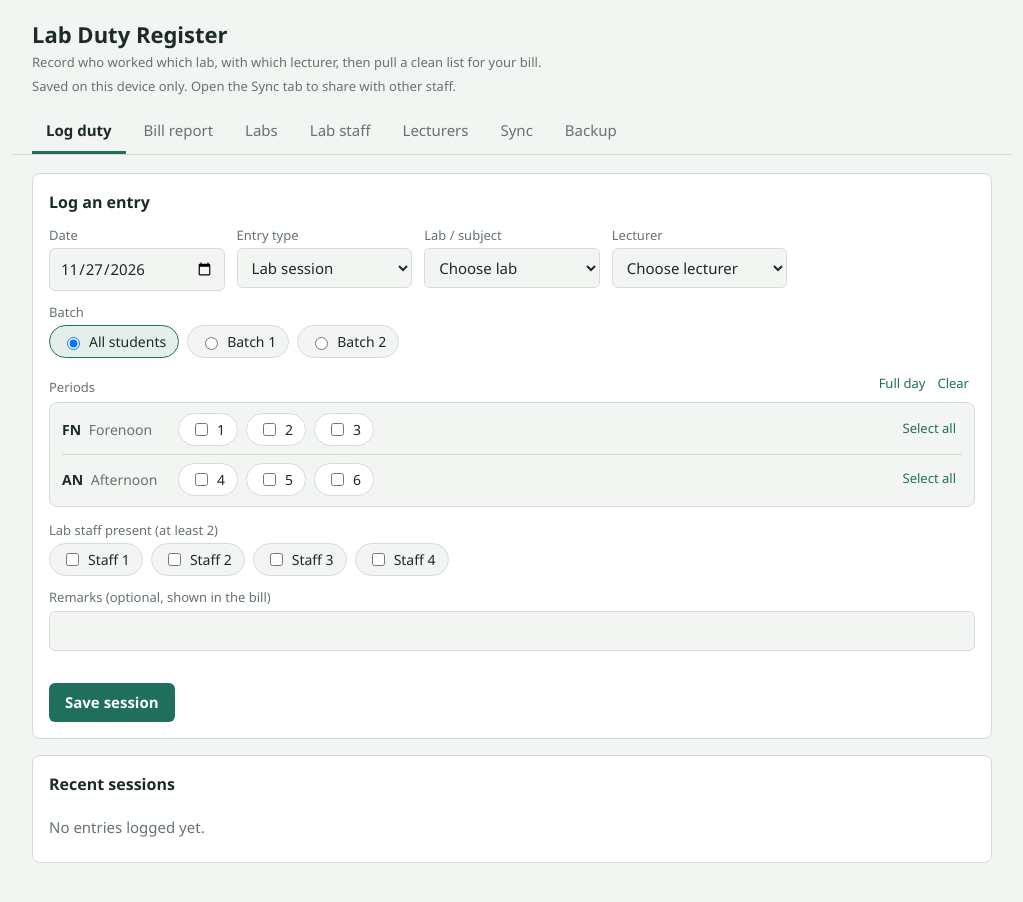
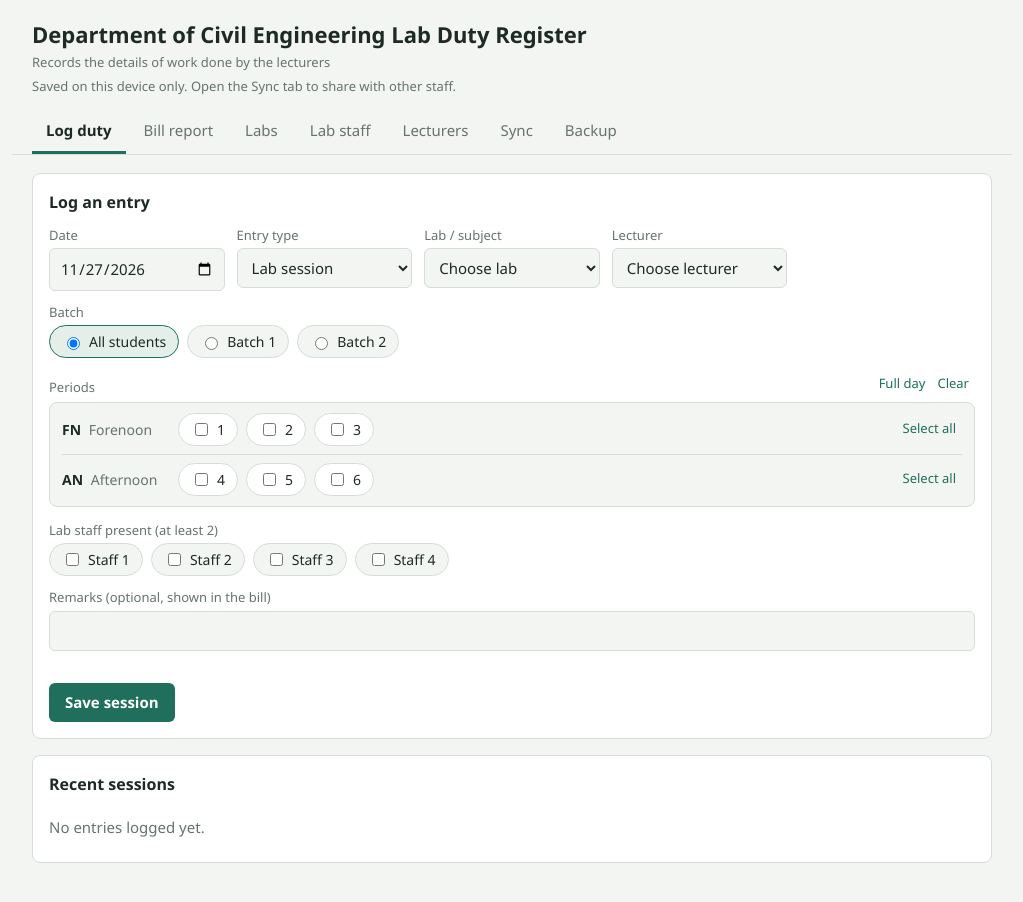
Before and after one commit to sukumaranshravan/lecturers_workdone, a plain HTML site: page index.html in a window 1280 px wide. Shown: the whole page, without its empty margins (128-1151 px from the left). Drawn offline with Linux system fonts and the light colour scheme.

Commit message:
Update index.html

```diff
--- a/index.html
+++ b/index.html
@@ -3,7 +3,7 @@
 <head>
 <meta charset="utf-8">
 <meta name="viewport" content="width=device-width, initial-scale=1">
-<title>Lab Duty Register</title>
+<title>Dept of Civil Eng:Lab Duty Register</title>
 <style>
 :root{--bg:#f3f5f2;--card:#fff;--ink:#1d2a26;--mute:#66736e;--line:#d6ddd8;--accent:#1f6f5c;--accent-ink:#fff;--warn:#b3402a;--soft:#e4efe9}
 @media (prefers-color-scheme:dark){:root{--bg:#141b18;--card:#1c2622;--ink:#e6eee9;--mute:#98a8a1;--line:#2d3b35;--accent:#58b99f;--accent-ink:#0f1a16;--warn:#ef8a74;--soft:#233a31}}
@@ -67,8 +67,8 @@ button.link:hover{text-decoration:underline}
 </head>
 <body>
 <header>
-  <h1>Lab Duty Register</h1>
-  <p>Record who worked which lab, with which lecturer, then pull a clean list for your bill.</p>
+  <h1>Department of Civil Engineering Lab Duty Register</h1>
+  <p>Records the details of work done by the lecturers</p>
   <p id="syncStat" style="margin-top:4px"></p>
 </header>
 <nav id="nav">
```
